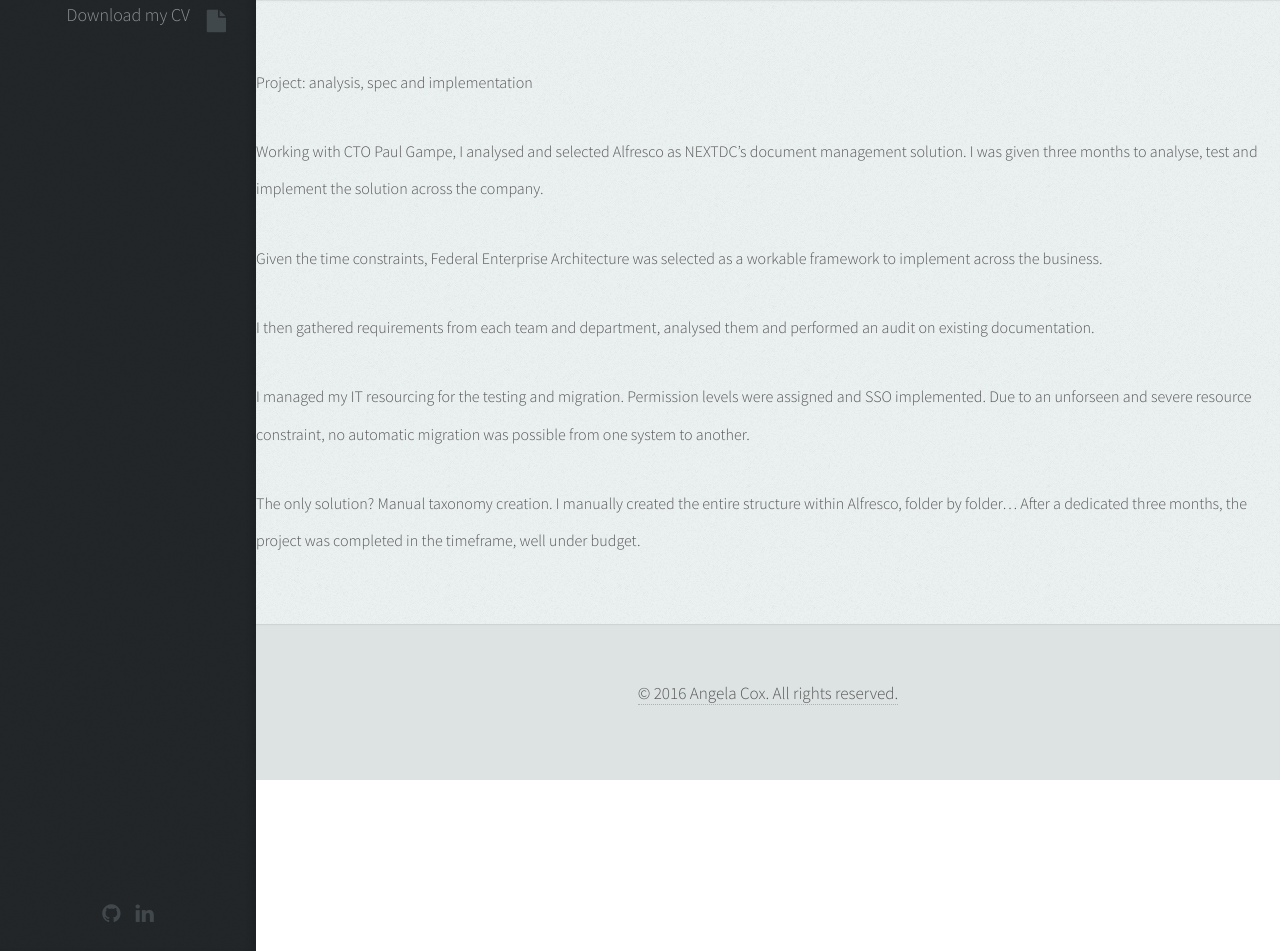
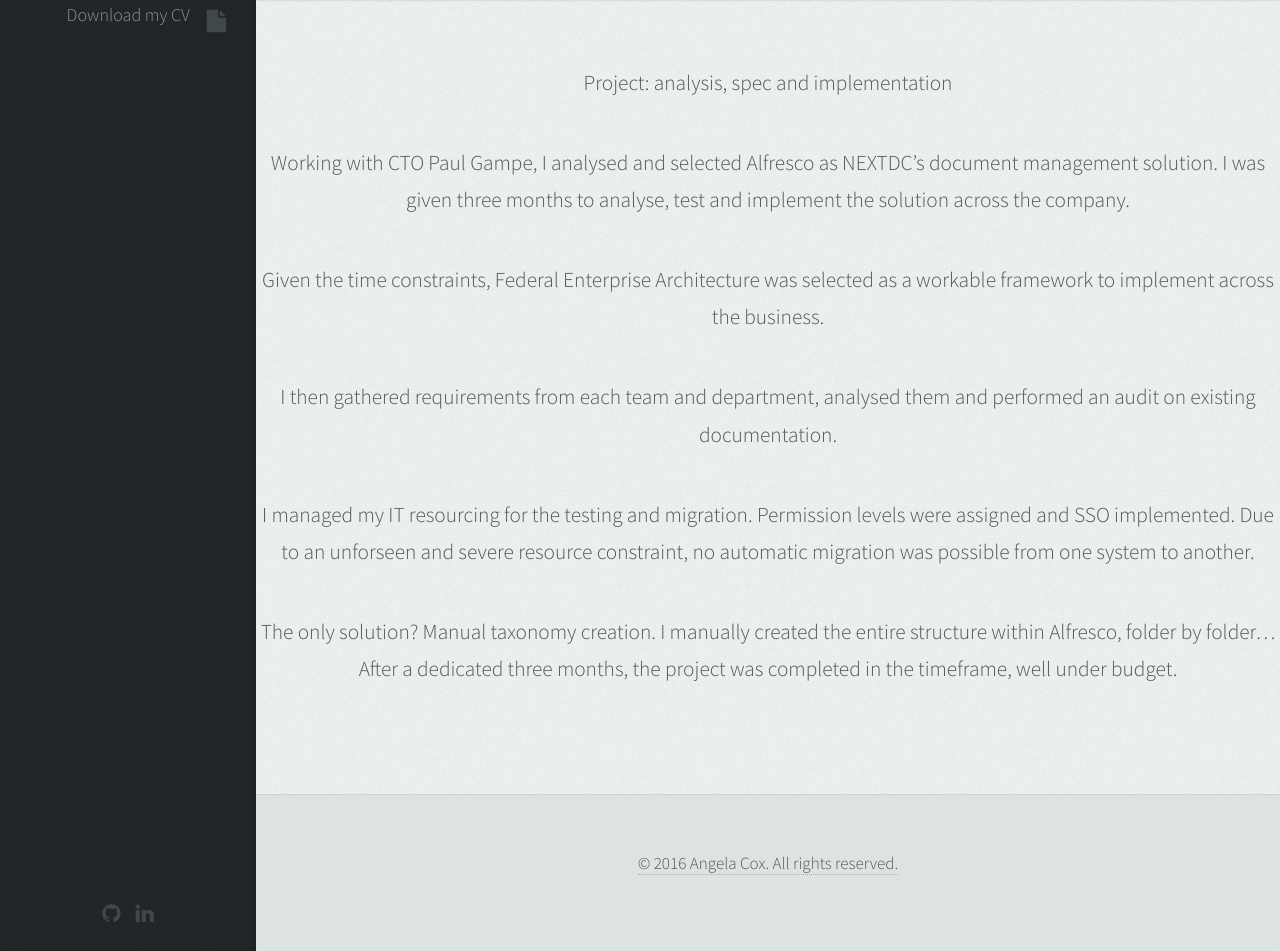
Before and after one commit to AngelaCox/UX-Portfolio, a Jekyll site: the page built from _projects/nextdc/document-management-system.md, in a window 1280 px wide and 1378 px high. Shown: the part 427-1378 px from the top of the window. Built offline with Jekyll 4.4.1, drawn with Linux system fonts in a browser that asks for light colours.

Commit message:
#20 Tweak project layout

```diff
--- a/_layouts/project.html
+++ b/_layouts/project.html
@@ -12,9 +12,7 @@
 </section>
 <section id="about" class="three">
     <div class="role">
-      <article class="post-content" style="font-size: medium; text-align: left;">
           {{ content }}
-      </article>
     </div>
 
   </div>
```
